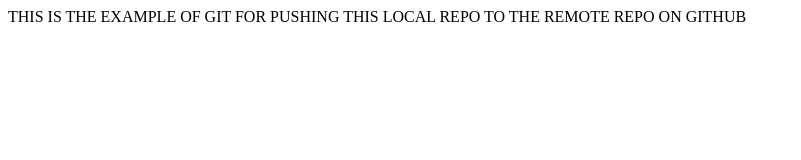
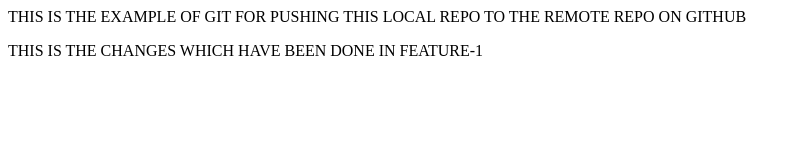
Before and after one commit to Zaidkhan024/localToRemote, a plain HTML site: page index.html in a window 1280 px wide. Shown: the whole page, without its empty margins (0-801 px from the left). Drawn offline with Linux system fonts and the light colour scheme.

Commit message:
add new feature-1

```diff
--- a/index.html
+++ b/index.html
@@ -1 +1,2 @@
 <p>THIS IS THE EXAMPLE OF GIT FOR PUSHING THIS LOCAL REPO TO THE REMOTE REPO ON GITHUB</p>
+<p>THIS IS THE CHANGES WHICH HAVE BEEN DONE IN FEATURE-1</p>
```
